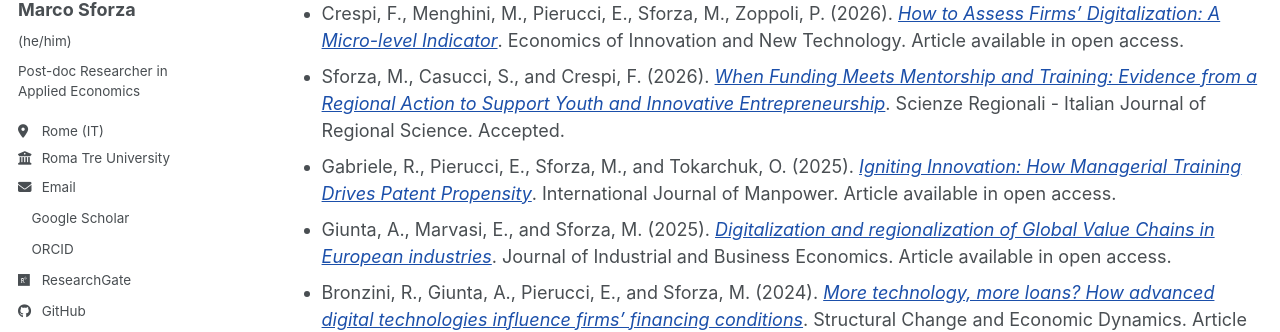
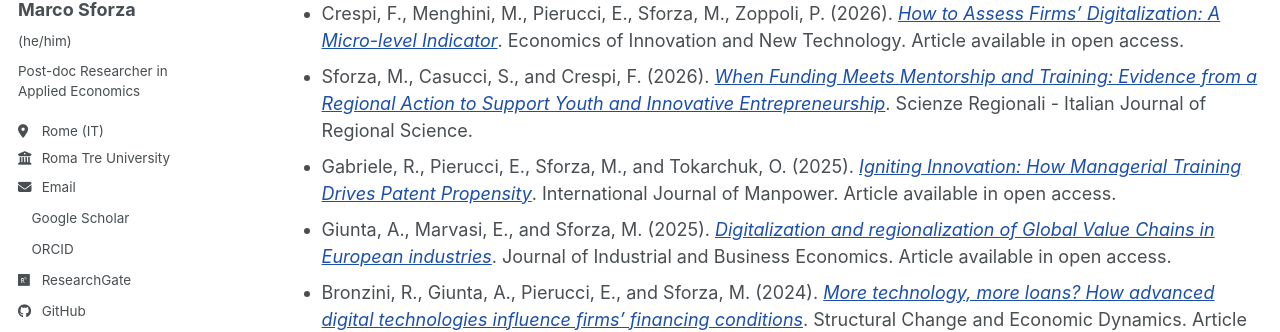
Before and after one commit to marcosforza/marcosforza.github.io, a Jekyll site: the page built from _pages/publications.md, in a window 1280 px wide and 900 px high. Shown: the part 287-619 px from the top of the window. Built offline with Jekyll 4.4.1, drawn with Linux system fonts in a browser that asks for light colours; a style sheet for code colours, icons or effects is not loaded.

Commit message:
Fix formatting of publication entry in markdown

```diff
--- a/_pages/publications.md
+++ b/_pages/publications.md
@@ -11,7 +11,7 @@ author_profile: true
 
 - Salvatici, L., Sforza, M., Vaquero Piñeiro, C. (2026). *[A review of approaches to modelling agricultural emissions](https://doi.org/10.1016/j.jpolmod.2026.107049)*. Journal of Policy Modelling.
 - Crespi, F., Menghini, M., Pierucci, E., Sforza, M., Zoppoli, P. (2026). *[How to Assess Firms' Digitalization: A Micro-level Indicator](https://doi.org/10.1080/10438599.2026.2659768)*. Economics of Innovation and New Technology. Article available in open access.
-- Sforza, M., Casucci, S., and Crespi, F. (2026). *[When Funding Meets Mentorship and Training: Evidence from a Regional Action to Support Youth and Innovative Entrepreneurship](https://rivisteweb.it/doi/10.14650/121192)*. Scienze Regionali - Italian Journal of Regional Science. Accepted.
+- Sforza, M., Casucci, S., and Crespi, F. (2026). *[When Funding Meets Mentorship and Training: Evidence from a Regional Action to Support Youth and Innovative Entrepreneurship](https://rivisteweb.it/doi/10.14650/121192)*. Scienze Regionali - Italian Journal of Regional Science.
 - Gabriele, R., Pierucci, E., Sforza, M., and Tokarchuk, O. (2025). *[Igniting Innovation: How Managerial Training Drives Patent Propensity](https://doi.org/10.1108/IJM-08-2025-0630)*. International Journal of Manpower. Article available in open access.
 - Giunta, A., Marvasi, E., and Sforza, M. (2025). *[Digitalization and regionalization of Global Value Chains in European industries](https://doi.org/10.1007/s40812-025-00347-2)*. Journal of Industrial and Business Economics. Article available in open access.
 - Bronzini, R., Giunta, A., Pierucci, E., and Sforza, M. (2024). *[More technology, more loans? How advanced digital technologies influence firms’ financing conditions](https://doi.org/10.1016/j.strueco.2024.11.011)*. Structural Change and Economic Dynamics. Article available in open access.
```
